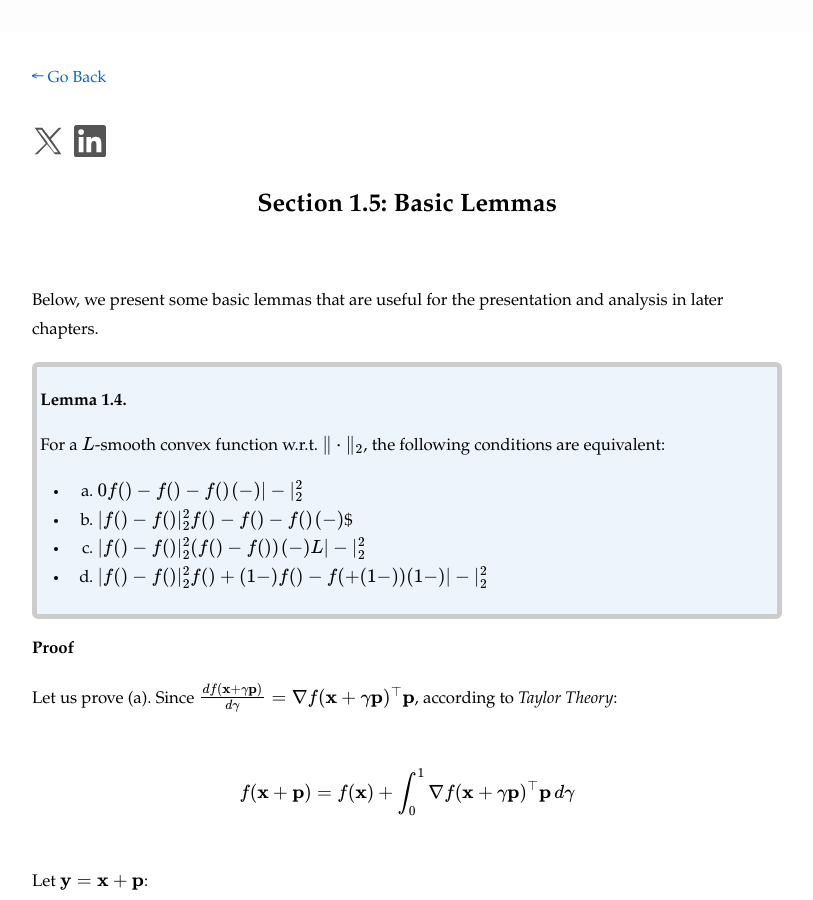
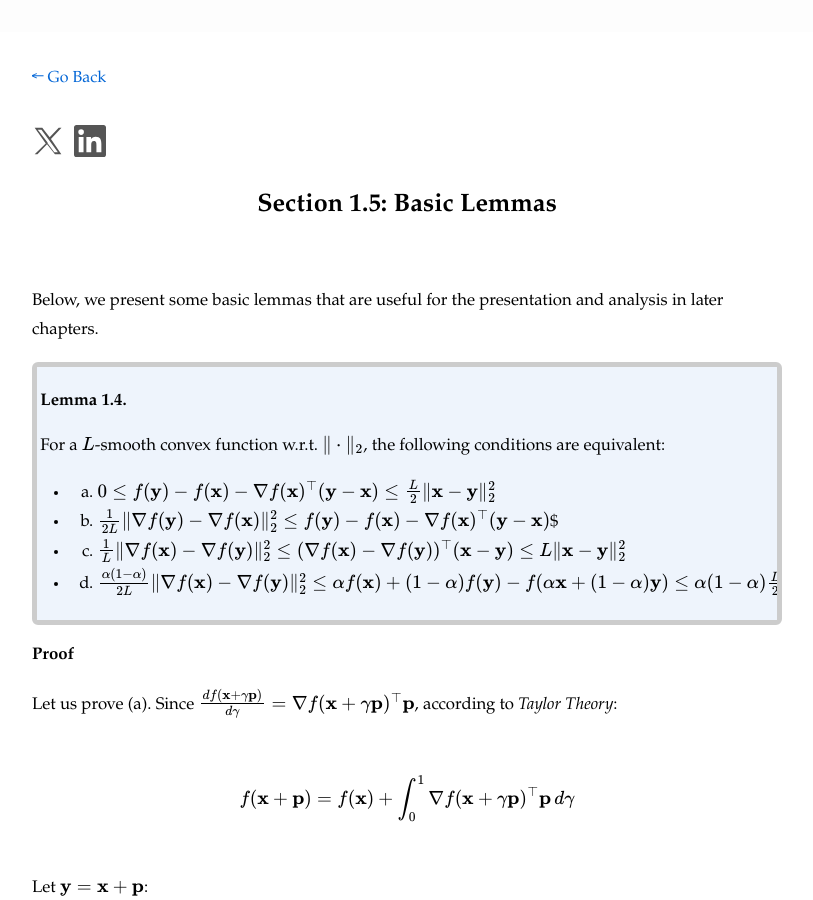
Before and after one commit to optmai/opt4ml, a Jekyll site: the page Ch1-5.html, which Jekyll copies as it is, in a window 1280 px wide and 900 px high. Shown: the whole window, without its empty margins (233-1046 px from the left). Built offline with Jekyll 4.4.1, drawn with Linux system fonts in a browser that asks for light colours.

Commit message:
Add files via upload

```diff
--- a/Ch1-5.html
+++ b/Ch1-5.html
@@ -312,16 +312,27 @@ w.r.t. <span class="math inline">\(\|\cdot\|_2\)</span>, the following
 conditions are equivalent:</p>
 <ul>
 <li><ol type="a">
-<li>$ 0f() - f() - f()^{}( - )| - |_2^2$</li>
+<li><span class="math inline">\(0\leq f(\mathbf{y}) - f(\mathbf{x}) -
+\nabla f(\mathbf{x})^{\top}(\mathbf{y} - \mathbf{x})\leq
+\frac{L}{2}\|\mathbf{x} - \mathbf{y}\|_2^2\)</span></li>
 </ol></li>
 <li><ol start="2" type="a">
-<li>$ |f() - f()|_2^2f() - f() - f()^{}( - )$$</li>
+<li><span class="math inline">\(\frac{1}{2L}\|\nabla f(\mathbf{y}) -
+\nabla f(\mathbf{x})\|_2^2\leq f(\mathbf{y}) - f(\mathbf{x}) - \nabla
+f(\mathbf{x})^{\top}(\mathbf{y} - \mathbf{x})\)</span>$</li>
 </ol></li>
 <li><ol start="3" type="a">
-<li>$ |f() -f()|_2^2(f() - f())^{}( - )L| - |_2^2$</li>
+<li><span class="math inline">\(\frac{1}{L}\|\nabla f(\mathbf{x})
+-\nabla f(\mathbf{y})\|_2^2\leq (\nabla f(\mathbf{x}) - \nabla
+f(\mathbf{y}))^{\top}(\mathbf{x} - \mathbf{y})\leq L\|\mathbf{x} -
+\mathbf{y}\|_2^2\)</span></li>
 </ol></li>
 <li><ol start="4" type="a">
-<li>$ |f() - f()|_2^2 f() + (1-) f() - f( + (1-)) (1-)| - |_2^2$</li>
+<li><span class="math inline">\(\frac{\alpha(1-\alpha)}{2L}\|\nabla
+f(\mathbf{x}) - \nabla f(\mathbf{y})\|_2^2 \leq \alpha f(\mathbf{x}) +
+(1-\alpha) f(\mathbf{y}) - f(\alpha \mathbf{x} + (1-\alpha)\mathbf{y})
+\leq \alpha(1-\alpha)\frac{L}{2}\|\mathbf{x} -
+\mathbf{y}\|_2^2\)</span></li>
 </ol></li>
 </ul>
 </div>
```
